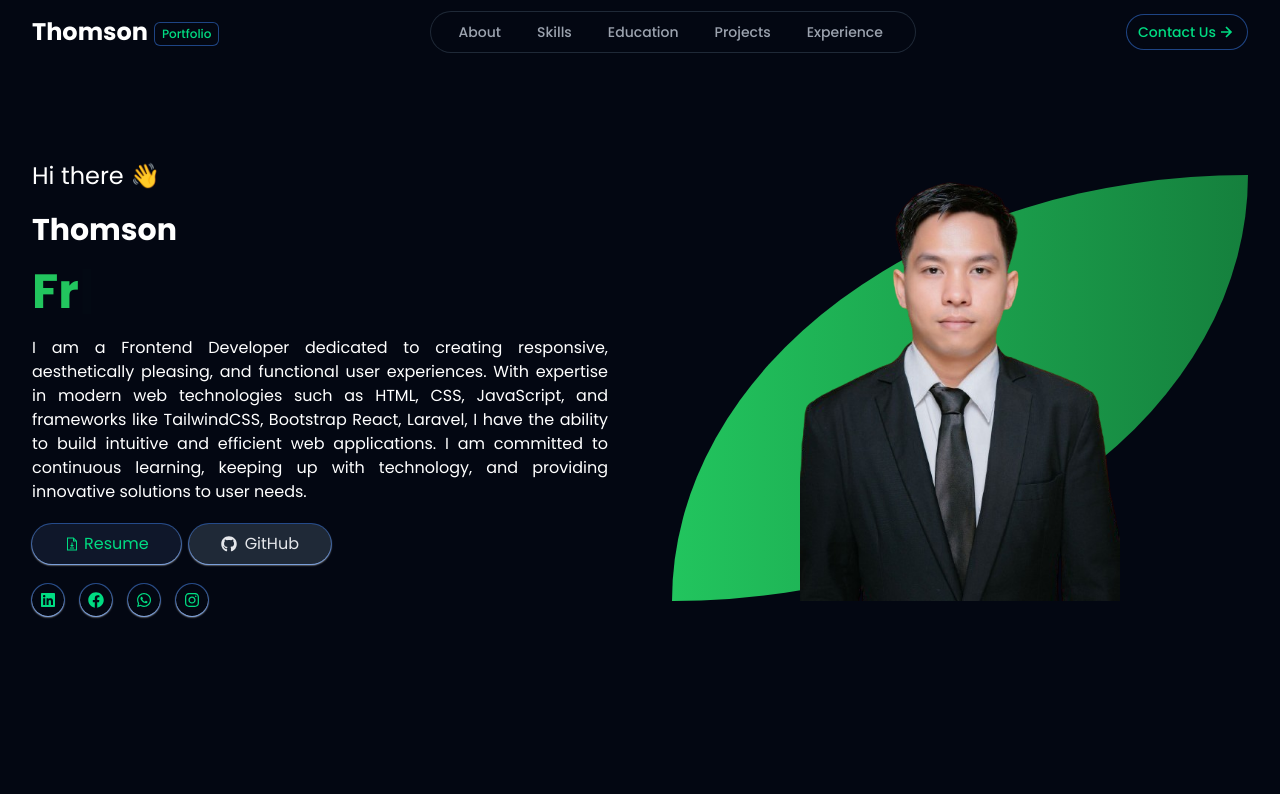
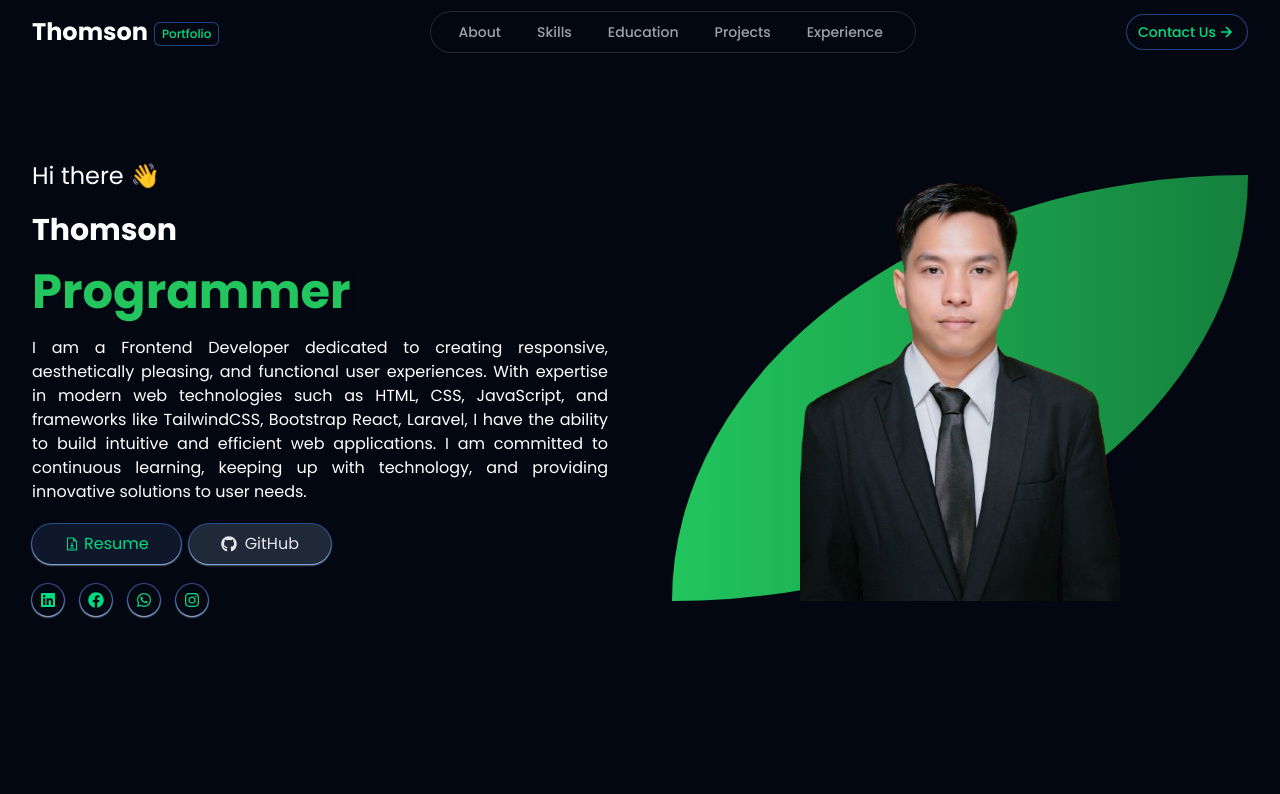
Before and after one commit to ThomsonSimbolon/my-portofolio, a React (Vite) app: page / in a window 1280 px wide. Shown: the top 794 px of the page. Built offline with nearby package versions, Linux system fonts and the light colour scheme.

Commit message:
Update App

```diff
--- a/src/App.jsx
+++ b/src/App.jsx
@@ -235,7 +235,7 @@ const App = () => {
                 <h1 className="font-bold text-3xl md:text-5xl mb-5 text-green-500">
                   <Typewriter
                     options={{
-                      strings: ["Frontend Developer"],
+                      strings: ["Programmer"],
                       autoStart: true,
                       loop: true,
                     }}
```
